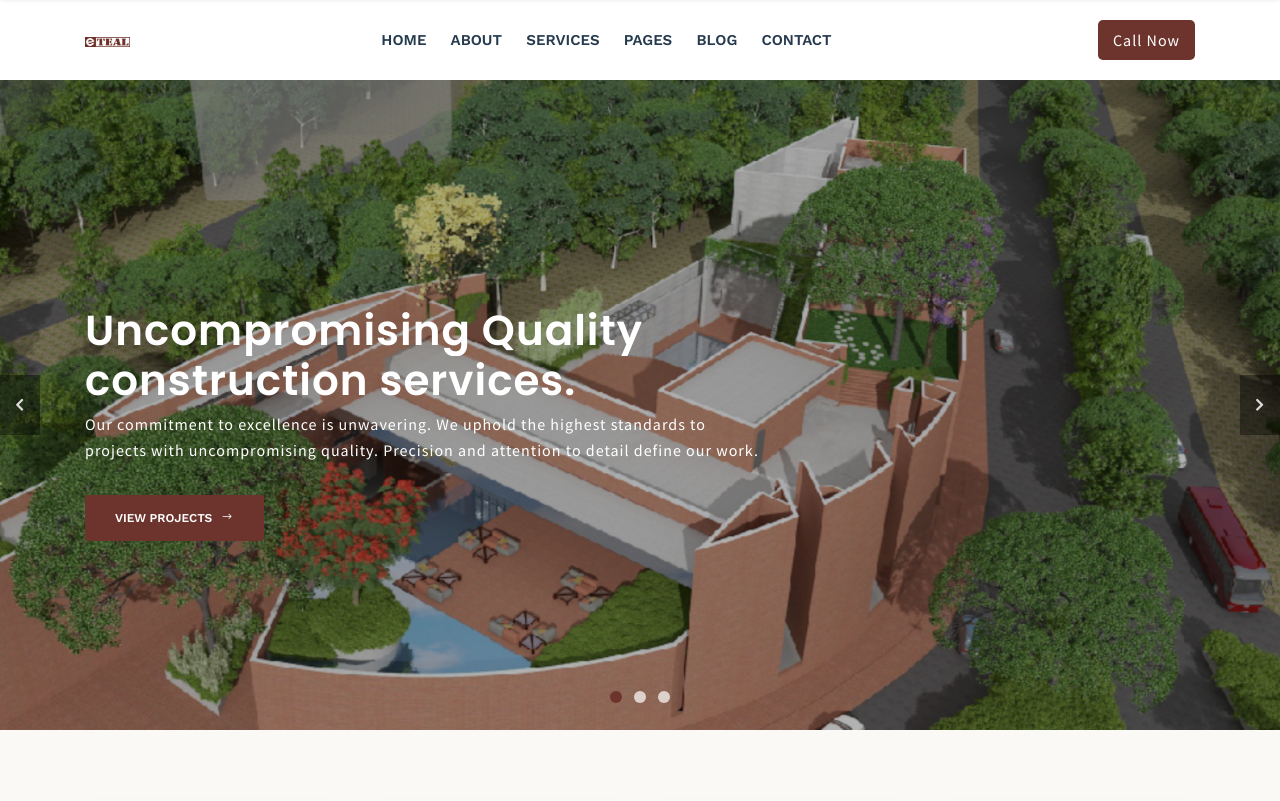
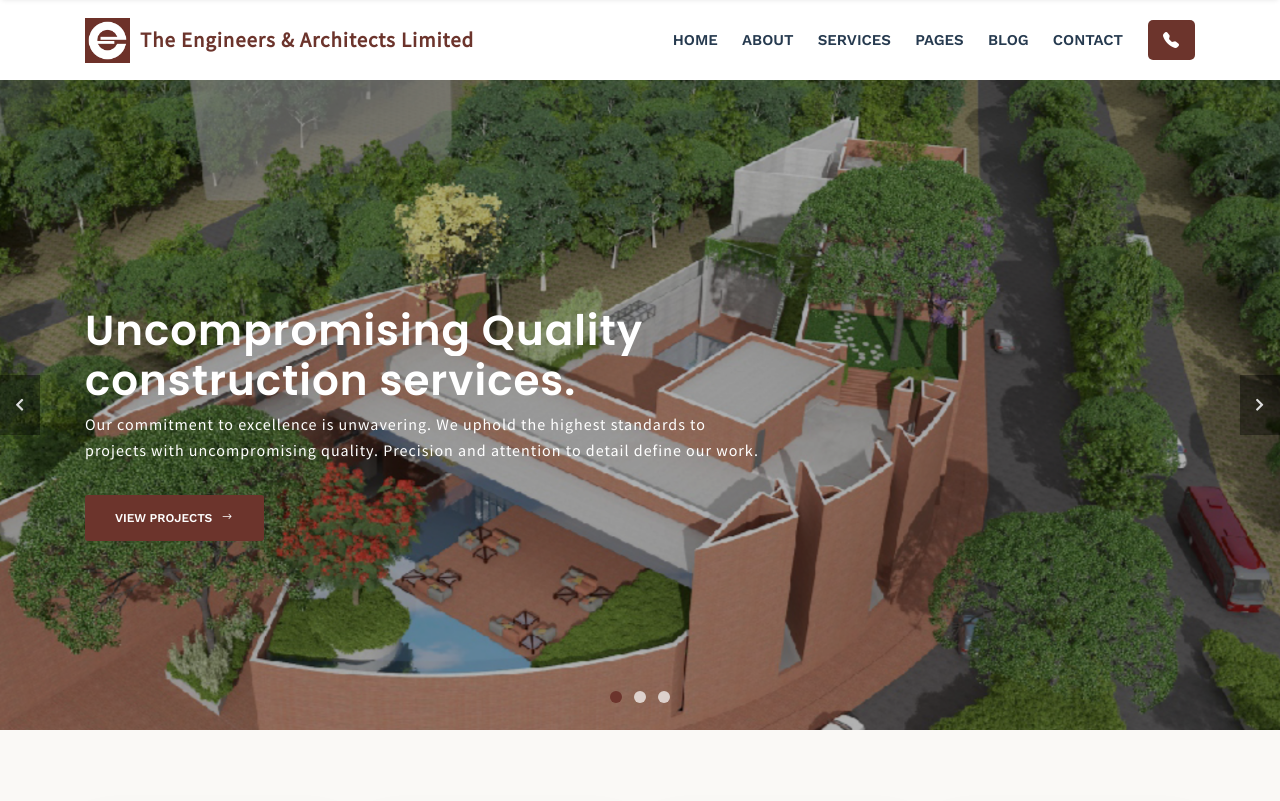
Before and after one commit to abdulla35-2744/tealbd, a plain HTML site: page index.html in a window 1280 px wide. Shown: the top 801 px of the page. Drawn offline with nearby package versions, Linux system fonts and the light colour scheme; files that its build step writes are made by us from their sources; animation ran at ten frames a second.

Commit message:
Add files via upload

```diff
--- a/index.html
+++ b/index.html
@@ -41,7 +41,8 @@
   <link rel="stylesheet" href="css/owl.carousel.css" />
 
   <link rel="stylesheet" href="css/main.css" />
-
+<!-- Option 1: Include in HTML -->
+<link rel="stylesheet" href="https://cdn.jsdelivr.net/npm/bootstrap-icons@1.3.0/font/bootstrap-icons.css">
   <link rel="stylesheet" href="css/responsive.css" />
   <script src="js/vendor/modernizr-2.8.3-respond-1.4.2.min.js"></script>
 </head>
@@ -54,9 +55,15 @@
     <div class="primary-header">
       <div class="container">
         <div class="primary-header-inner">
+          <div class="menu-left">
             <div class="header-logo">
-            <a href="#"><img src="img/logo-dark.png" alt="Indico" /></a>
+              <a href="#"><img src="img/favicon.jpg" alt="Indico" /> </a>
             </div>
+            <div class="header-text">
+              The Engineers & Architects Limited
+            </div>
+          </div>
+          <div class="menu-right">
             <div class="header-menu-wrap">
               <ul class="dl-menu">
                 <li><a href="index.html">Home</a></li>
@@ -75,7 +82,7 @@
               </ul>
             </div>
             <div class="header-right">
-            <a class="menu-btn" href="tel:+8802222243287">Call Now</a>
+              <a class="menu-btn" href="tel:+8802222243287"><i class="bi bi-telephone-fill"></i></a>
 
               <div class="mobile-menu-icon">
                 <div class="burger-menu">
@@ -85,6 +92,14 @@
                 </div>
               </div>
             </div>
+          </div>
+
+
+
+
+
+
+
         </div>
       </div>
     </div>
```
Lines whose indentation alone changed are shown as unchanged.
